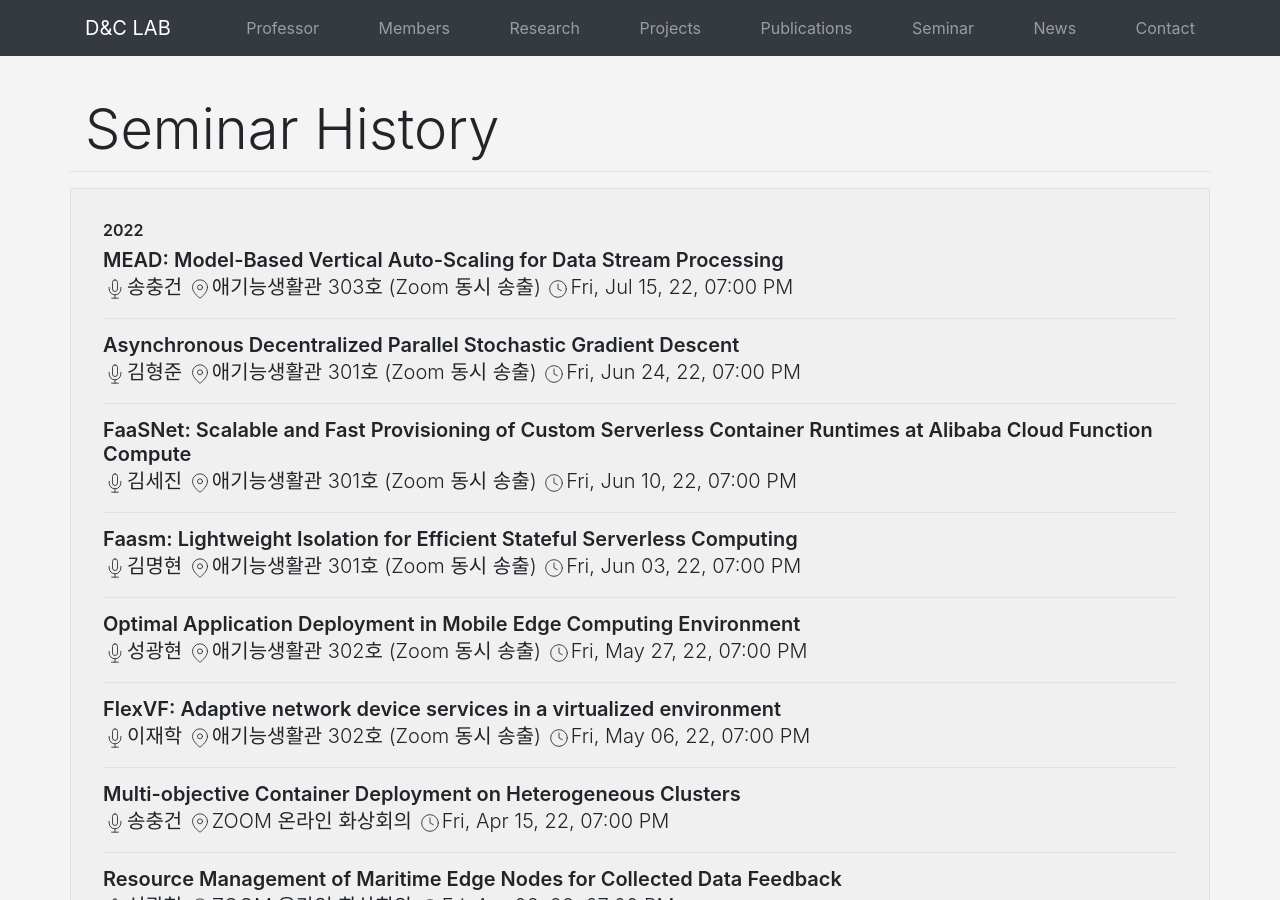
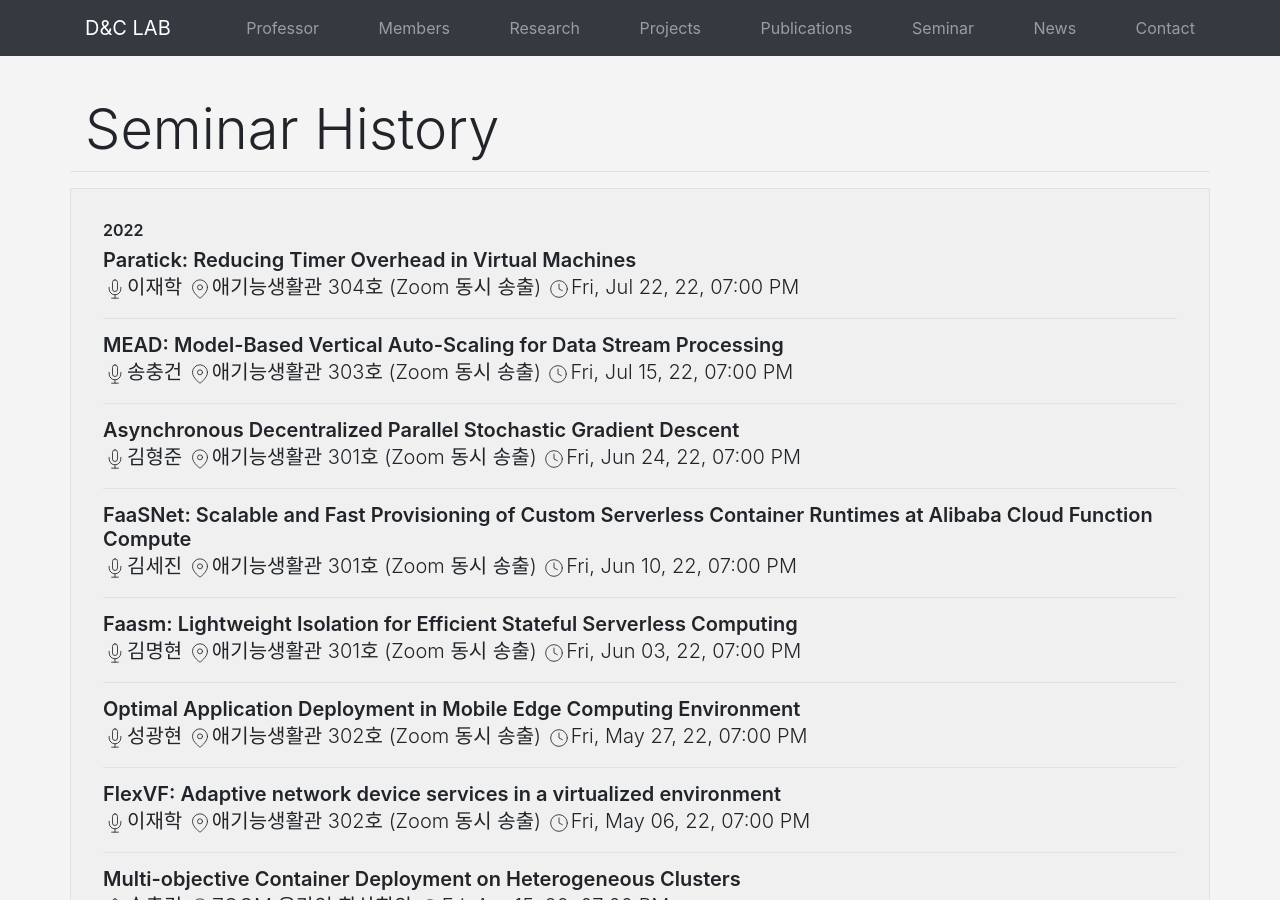
Before and after one commit to KU-Cloud/ku-cloud.github.io, a Jekyll site: the page built from seminar history.html, in a window 1280 px wide and 900 px high. Built offline with Jekyll 4.4.1, drawn with Linux system fonts in a browser that asks for light colours.

Commit message:
Update: 2022-07-22 seminar

```diff
--- a/_data/seminars.yaml
+++ b/_data/seminars.yaml
@@ -851,3 +851,7 @@
   speacker: 송충건
   date: 2022-07-15T19:00:00.000+0900
   location: 애기능생활관 303호 (Zoom 동시 송출)
+- title: 'Paratick: Reducing Timer Overhead in Virtual Machines'
+  speacker: 이재학
+  date: 2022-07-22T19:00:00.000+0900
+  location: 애기능생활관 304호 (Zoom 동시 송출)
```
